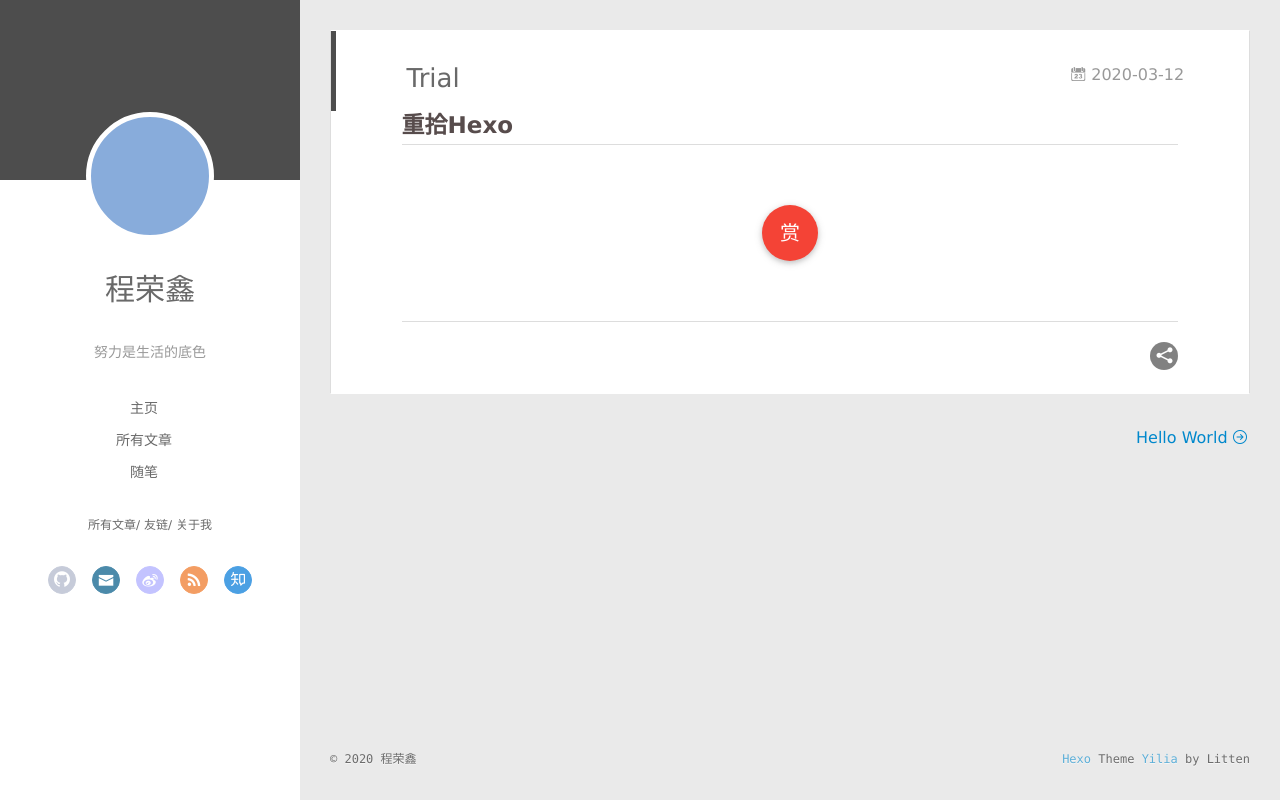
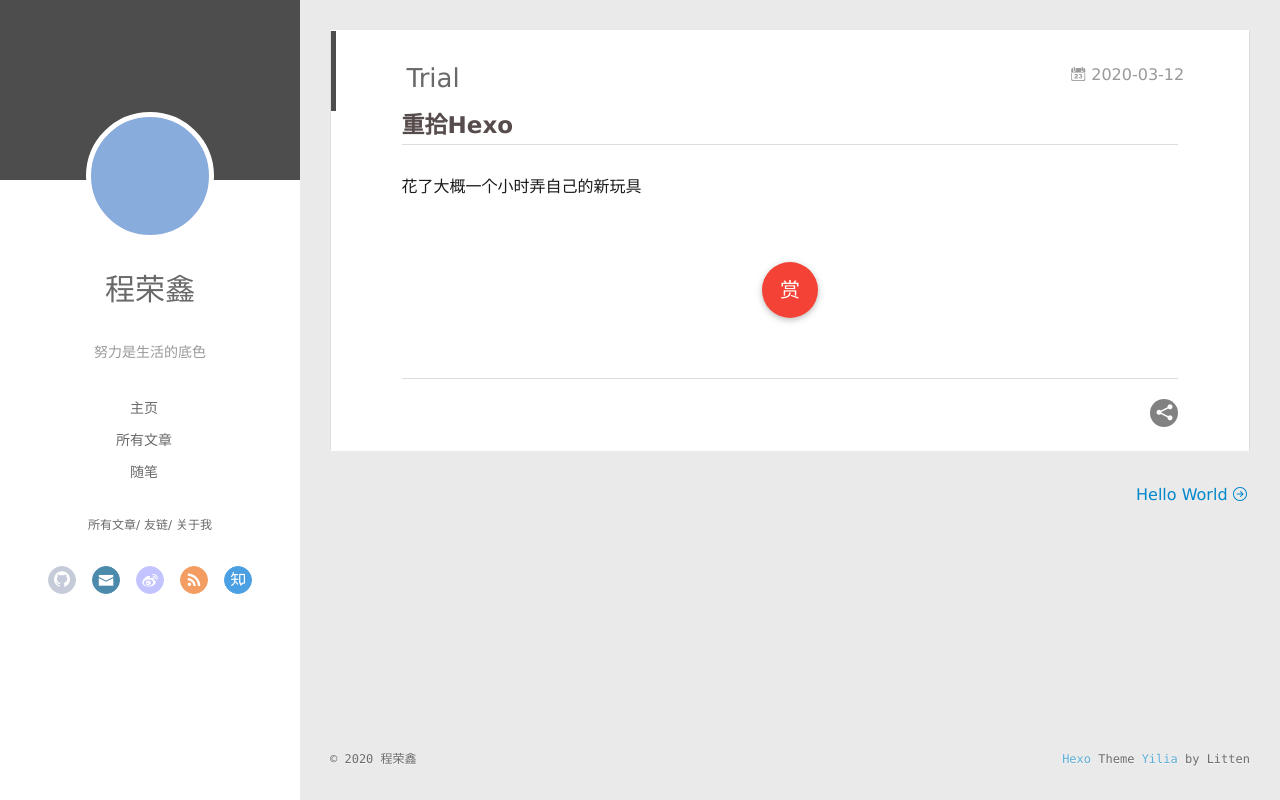
Before and after one commit to Sparrow612/sparrow612.github.io, a plain HTML site: page 2020/03/12/Trial/index.html in a window 1280 px wide. Drawn offline with Linux system fonts and the light colour scheme.

Commit message:
Site updated: 2020-03-12 20:15:51

```diff
--- a/2020/03/12/Trial/index.html
+++ b/2020/03/12/Trial/index.html
@@ -8,14 +8,14 @@
   <link rel="dns-prefetch" href="http://yoursite.com">
   <title>Trial | Rongxin&#39;s Blog</title>
   <meta name="viewport" content="width=device-width, initial-scale=1, maximum-scale=1">
-  <meta name="description" content="重拾Hexo">
+  <meta name="description" content="重拾Hexo花了大概一个小时弄自己的新玩具">
 <meta property="og:type" content="article">
 <meta property="og:title" content="Trial">
 <meta property="og:url" content="http://yoursite.com/2020/03/12/Trial/index.html">
 <meta property="og:site_name" content="Rongxin&#39;s Blog">
-<meta property="og:description" content="重拾Hexo">
+<meta property="og:description" content="重拾Hexo花了大概一个小时弄自己的新玩具">
 <meta property="article:published_time" content="2020-03-12T11:18:14.000Z">
-<meta property="article:modified_time" content="2020-03-12T11:27:44.048Z">
+<meta property="article:modified_time" content="2020-03-12T12:15:30.171Z">
 <meta property="article:author" content="程荣鑫">
 <meta name="twitter:card" content="summary">
 
@@ -187,7 +187,8 @@
 
     <div class="article-entry" itemprop="articleBody">
 
-        <h2 id="重拾Hexo"><a href="#重拾Hexo" class="headerlink" title="重拾Hexo"></a>重拾Hexo</h2>
+        <h2 id="重拾Hexo"><a href="#重拾Hexo" class="headerlink" title="重拾Hexo"></a>重拾Hexo</h2><p>花了大概一个小时弄自己的新玩具</p>
+
 
 
 
```
Also changed, not shown: index.html (+2 -1 lines).
